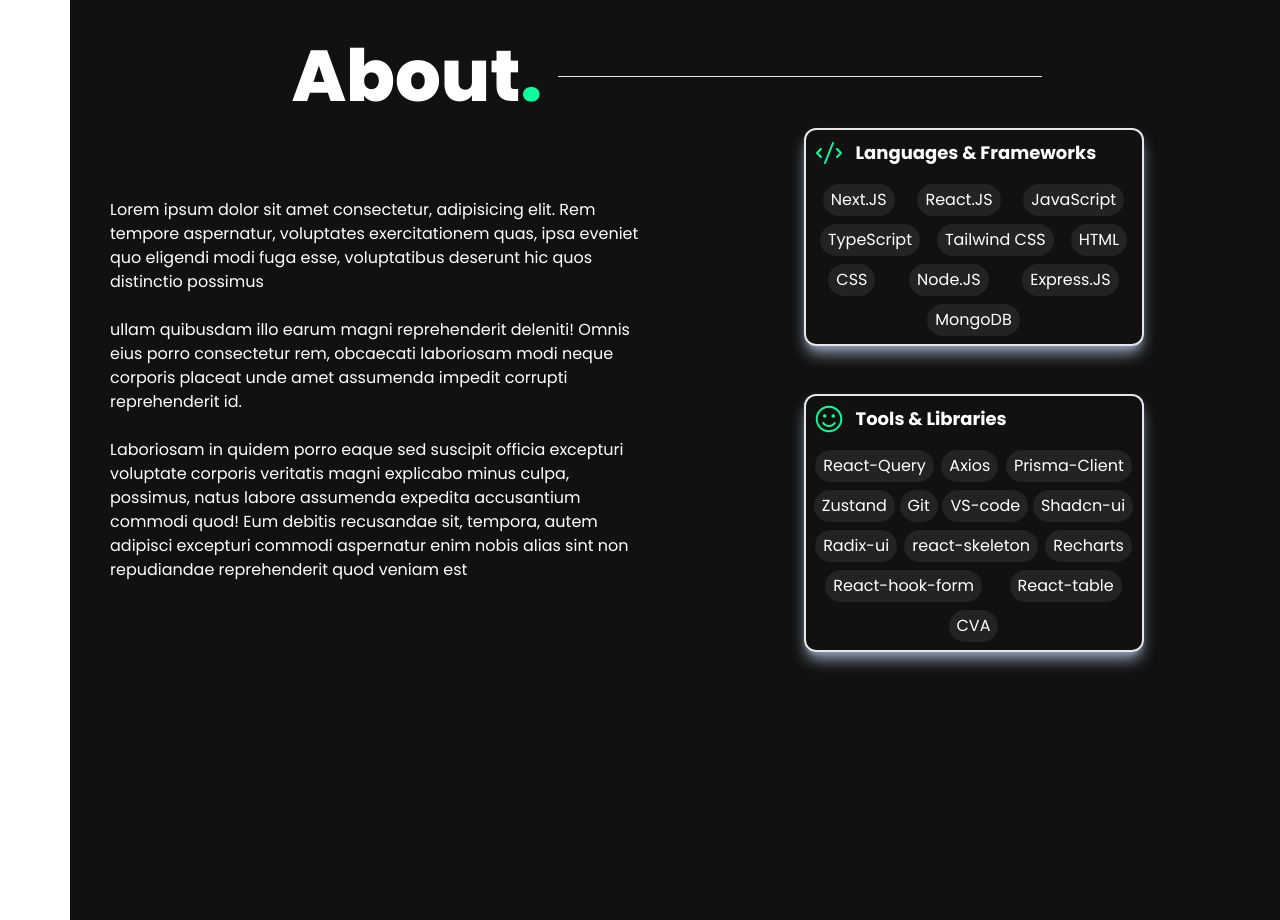
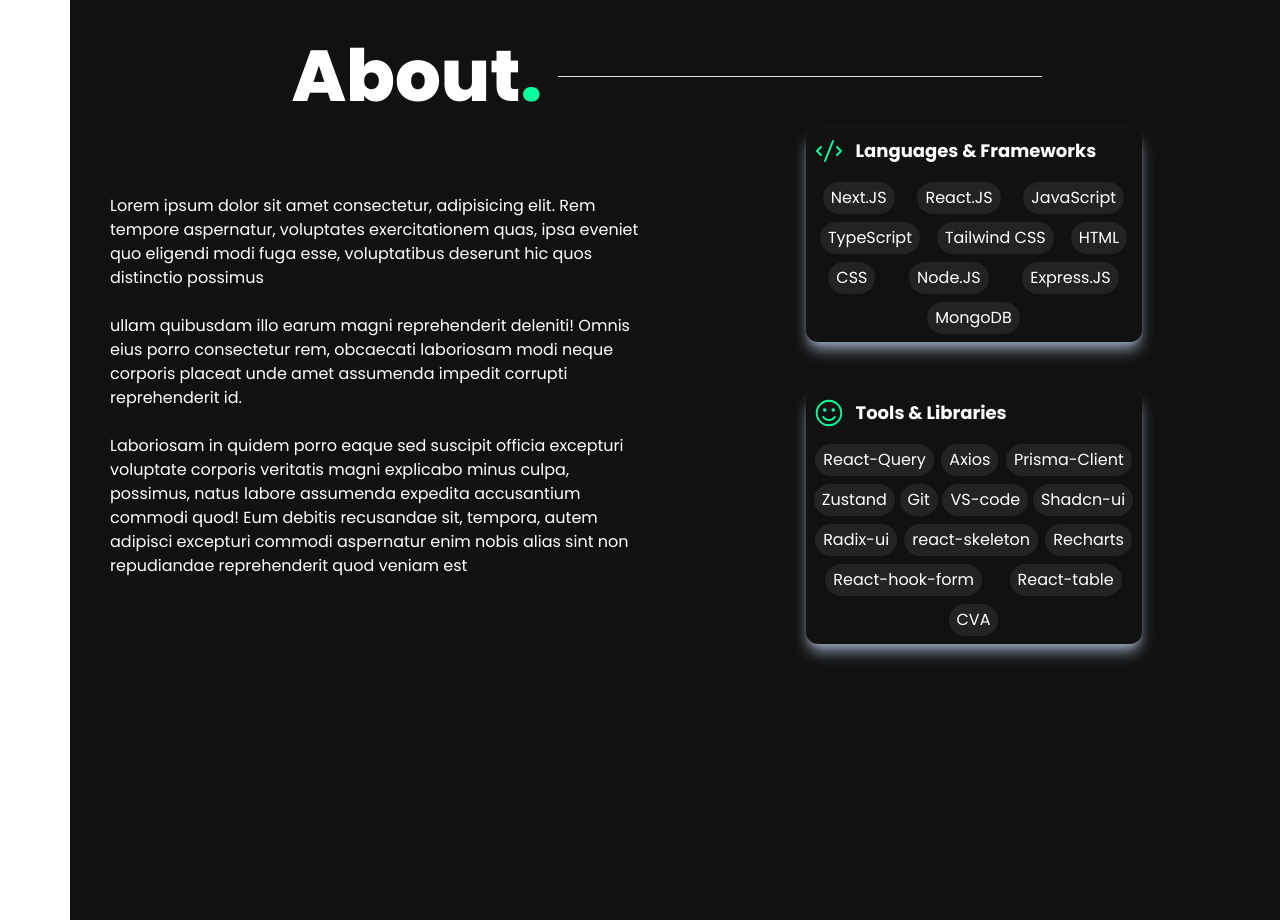
Before and after one commit to swapneel1026/portfolio-v.1.0, a Next.js app: page / in a window 1280 px wide. Shown: the part 1000-1920 px from the top of the page. Built offline with nearby package versions, Linux system fonts and the light colour scheme.

Commit message:
fix:shadow

```diff
--- a/src/app/components/SkillsCard.tsx
+++ b/src/app/components/SkillsCard.tsx
@@ -5,7 +5,7 @@ type SkillProps = {
 };
 const SkillsCard = ({ title, skills, icon }: SkillProps) => {
   return (
-    <div className="border-2 p-2 rounded-xl shadow-lg shadow-slate-400">
+    <div className="p-2 rounded-xl shadow-lg shadow-slate-400 ">
       <h1 className="flex gap-3 font-bold text-lg  items-center">
         <span>{icon}</span>
         {title}
```
